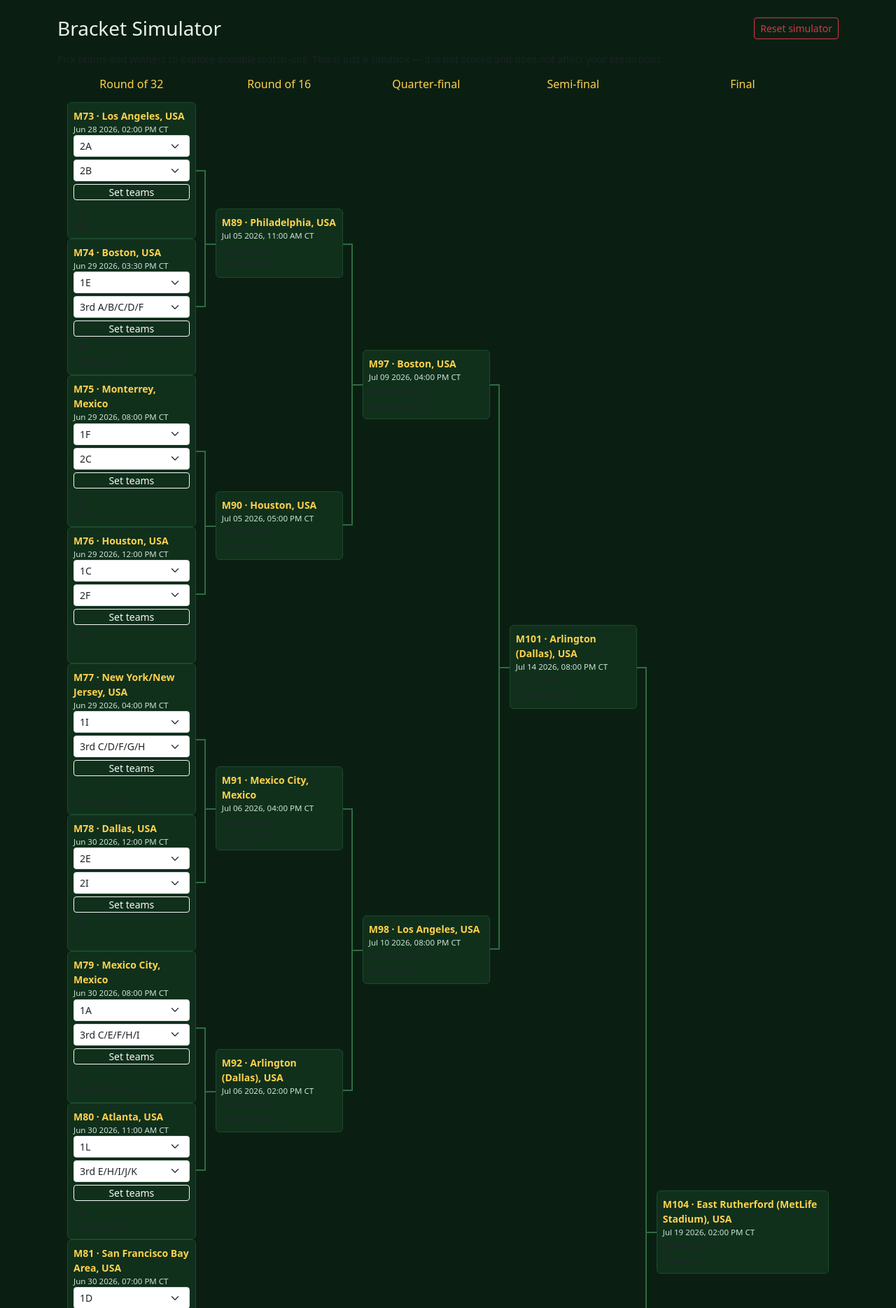
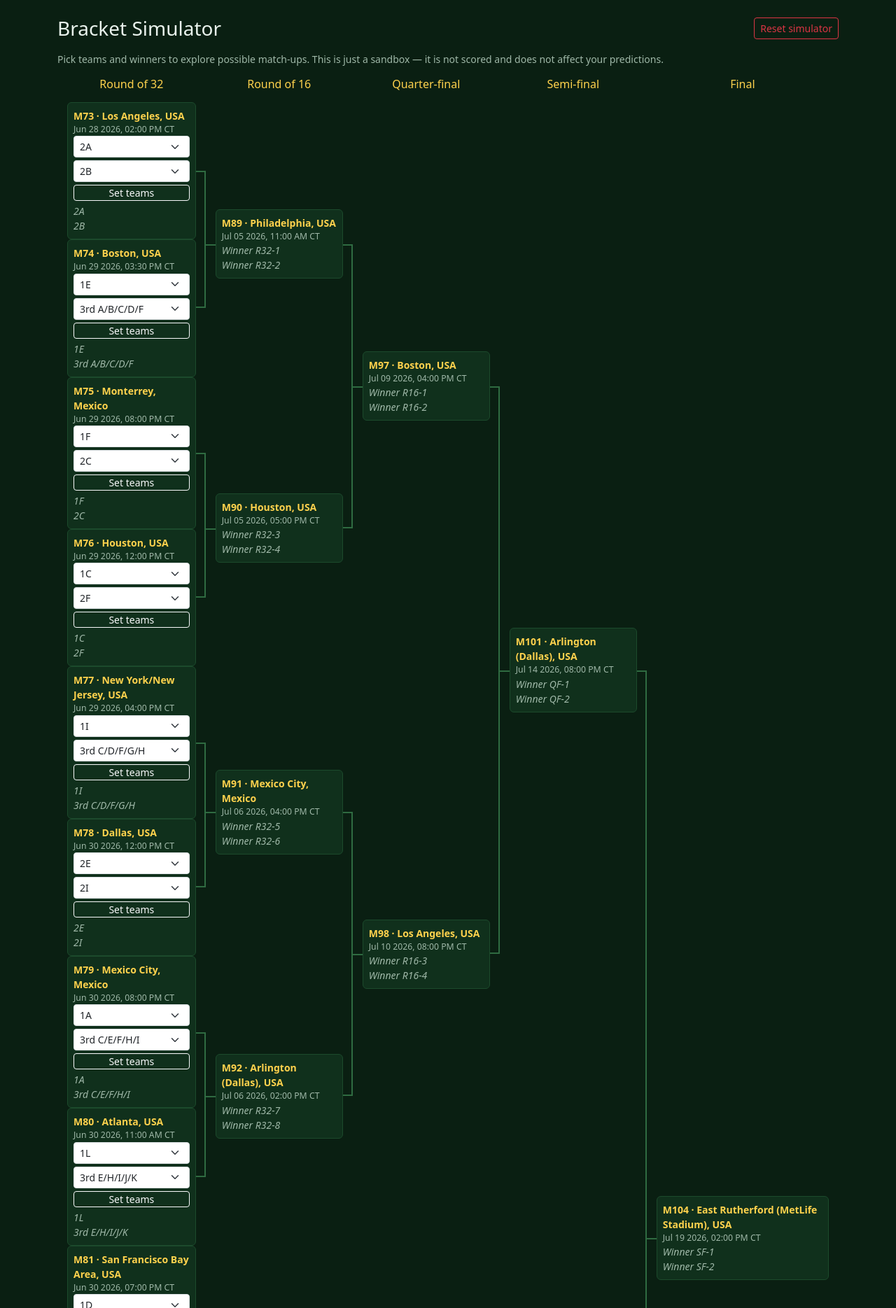
Before and after one commit to yurifleon/WC-forecast, a Flask app: page /simulator in a window 1280 px wide. Shown: the part 56-1925 px from the top of the page at 70% size. Run offline with Flask 3, Linux system fonts and the light colour scheme; the visitor is signed in with stand-in values (Sample User, id 1).

Commit message:
Theme: fix low-contrast muted/card text on dark background
.card had no text color (Bootstrap default #212529 = dark on dark card) and
.text-muted (#6c757d) was near-invisible on the dark-green theme. Set a light
card text color and a readable light-sage .text-muted. Fixes invisible
placeholders/deadlines across bracket, simulator, dashboard, predict, admin.
Simulator date now uses the shared .text-muted style like other deadlines.

Co-Authored-By: Claude Opus 4.8 <noreply@anthropic.com>

```diff
--- a/templates/base.html
+++ b/templates/base.html
@@ -10,10 +10,13 @@
     body { background:var(--wc-bg); color:#e9f2ec; }
     .navbar { background:var(--wc-primary) !important; }
     .navbar-brand, .nav-link { color:#fff !important; }
-    .card { background:#10301c; border:1px solid #1c4a2c; }
+    .card { background:#10301c; border:1px solid #1c4a2c; color:#e9f2ec; }
     .btn-wc { background:var(--wc-primary); color:#fff; border:none; }
     .btn-wc:hover { background:#15622f; color:#fff; }
     .accent { color:var(--wc-accent); }
+    /* Bootstrap's .text-muted (#6c757d) is too dark on our dark-green theme;
+       use a lighter muted sage that stays readable on body + card backgrounds. */
+    .text-muted { color:#9fb8a8 !important; }
     .table { color:#e9f2ec; }
     .badge-tbd { background:#444; }
     .badge-locked { background:#8a1f1f; }
--- a/templates/simulator.html
+++ b/templates/simulator.html
@@ -22,7 +22,7 @@
 <div class="card">
   <div class="card-body p-2 small">
     <div class="accent fw-bold">{% if match_number(m) is not none %}M{{ match_number(m) }}{% endif %}{% if m.venue %}{% if match_number(m) is not none %} · {% endif %}{{ m.venue }}{% endif %}</div>
-    {% if m.kickoff_utc %}<div style="font-size:.72rem;color:#cfe3d6">{{ m.kickoff_utc | deadline_tz }}</div>{% endif %}
+    {% if m.kickoff_utc %}<div class="small text-muted">{{ m.kickoff_utc | deadline_tz }}</div>{% endif %}
     {% if m.round == 'r32' %}
     <form method="post" class="d-flex flex-column gap-1 mb-1">
       <input type="hidden" name="action" value="set_teams">
```
